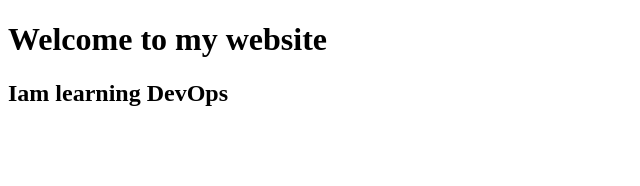
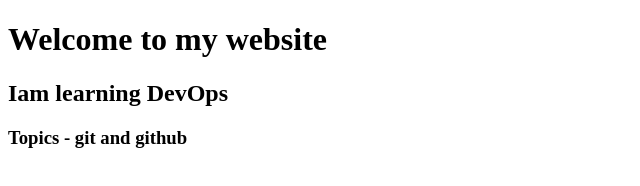
Before and after one commit to raghuprasadks/devopsdsgitdemo, a plain HTML site: page index.html in a window 1280 px wide. Shown: the whole page, without its empty margins (0-640 px from the left). Drawn offline with Linux system fonts and the light colour scheme.

Commit message:
updated index.html

```diff
--- a/index.html
+++ b/index.html
@@ -8,6 +8,7 @@
 <body>
     <h1>Welcome to my website</h1>
     <h2>Iam learning DevOps</h2>
+    <h3>Topics - git and github</h3>
 
 </body>
 </html>
```
